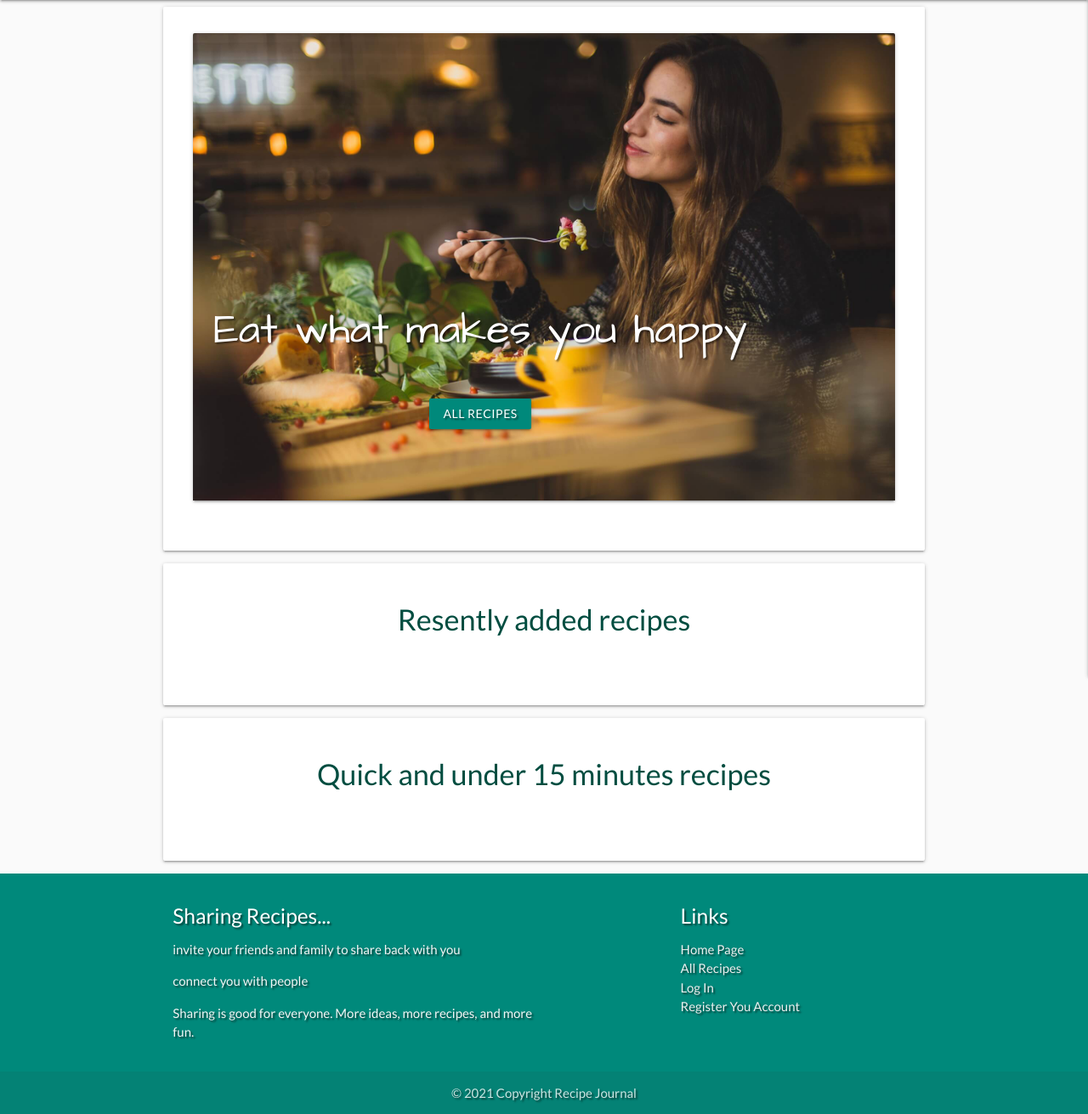
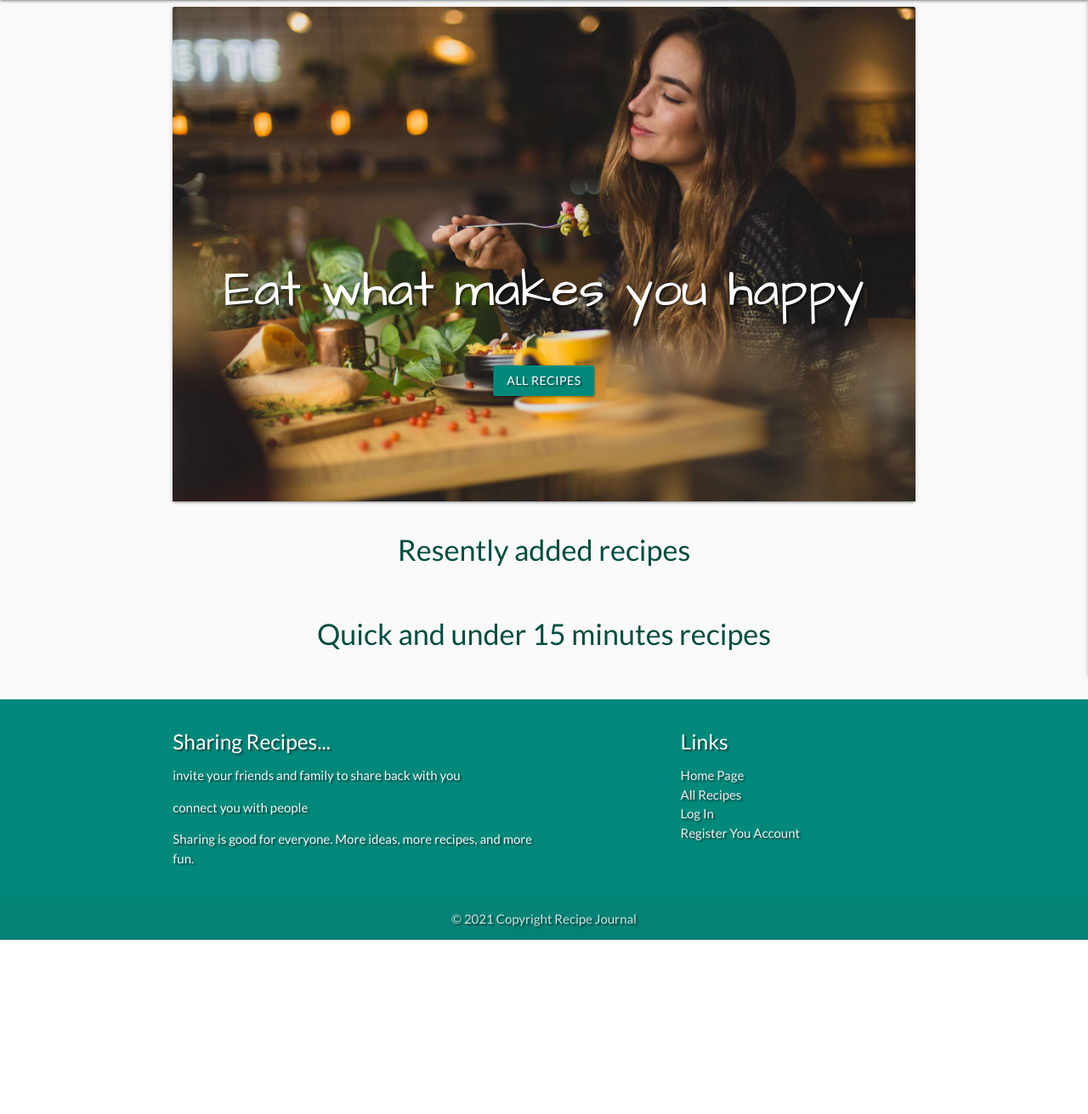
Before and after one commit to oksanaokhten/recipe-journal, a Flask app: page / in a window 1280 px wide. Shown: the part 64-1375 px from the top of the page at 85% size. After the commit the page ends 1170 px from the top, so only its background shows below. Run offline with Flask 2, Linux system fonts and the light colour scheme; data that the repository does not hold is empty; some libraries are stand-ins or nearby versions.

Commit message:
Add style to Hero image text, remove overflow of recipe name on cards

```diff
--- a/static/css/style.css
+++ b/static/css/style.css
@@ -36,16 +36,32 @@ body {
     padding-left: 42px;
 }
 
+/* Next two code were written by my Mentor *
+/* Hide overflow of a long recipe title */
+.overflow {
+    white-space: nowrap;
+    overflow: hidden;
+    text-overflow: ellipsis;
+}
+
 /*----------------------------------------------Home Page*/
+
+/* Push text on the middle of the Hero Image */
+.card .card-image .card-title {
+    left: 50%;
+    transform: translateX(-50%);
+    width: 100%;
+    text-align: center;
+}
 
 .front-text {
     font-family: 'Architects Daughter', cursive;
-    font-size: 50px;
+    font-size: 60px;
     margin-bottom: 40px;
 }
 
 .margin {
-    margin-bottom: 60px;
+    margin-bottom: 100px;
 }
 
 .home-text {
@@ -97,7 +113,7 @@ body {
 
 @media screen and (max-width: 770px) {
     .front-text {
-        font-size: 30px;
+        font-size: 40px;
     }
 }
 
--- a/templates/index.html
+++ b/templates/index.html
@@ -1,7 +1,6 @@
 {% extends "base.html" %}
 {% block content %}
 
-    <div class="card-panel">
     <div class="row">
         <div class="col s12">
             <div class="card white-text">
@@ -21,9 +20,7 @@
             </div>
         </div>
     </div>
-    </div>
 
-    <div class="card-panel">
     <div class="home-text ">
         <h4 class="teal-text text-darken-4 center-align">Resently added recipes</h4>
     </div>
@@ -32,12 +29,14 @@
             <div class="col s12 m4">
                 <div class="card medium teal darken-1">
                     <div class="card-image">
+                        <div class="image-height">
                             <a class="white-text cursor" href="{{ url_for('get_recipe', recipe_id=recipe._id) }}">
                             <img src="{{ recipe.image_url }}" alt="{{ recipe.recipe_name }}">
                             </a>
                         </div>
+                    </div>
                     <div class="card-content teal darken-1 white-text text-shadow">
-                            <span class="card-title">
+                        <span class="card-title overflow">
                             <a class="white-text cursor" href="{{ url_for('get_recipe', recipe_id=recipe._id) }}">
                                 {{ recipe.recipe_name }}
                             </a>
@@ -49,9 +48,7 @@
             </div>
         {% endfor %}
     </div>
-    </div>
 
-    <div class="card-panel">
     <div class="home-text ">
         <h4 class="teal-text text-darken-4 center-align">Quick and under 15 minutes recipes</h4>
     </div>
@@ -65,7 +62,7 @@
                         </a>
                     </div>
                     <div class="card-content teal darken-1 white-text text-shadow">
-                            <span class="card-title"><a class="white-text cursor" href="{{ url_for('get_recipe', recipe_id=recipe._id) }}">{{ recipe.recipe_name }}</a></span>
+                        <span class="card-title overflow"><a class="white-text cursor" href="{{ url_for('get_recipe', recipe_id=recipe._id) }}">{{ recipe.recipe_name }}</a></span>
                         <p>Cooking Time: {{ recipe.cooking_time }} min</p>
                         <p><em>by: {{ recipe.created_by }}</em></p>
                     </div>
@@ -73,6 +70,5 @@
             </div>
         {% endfor %}
     </div>
-    </div>
 
 {% endblock %}
```
Lines whose indentation alone changed are shown as unchanged.
